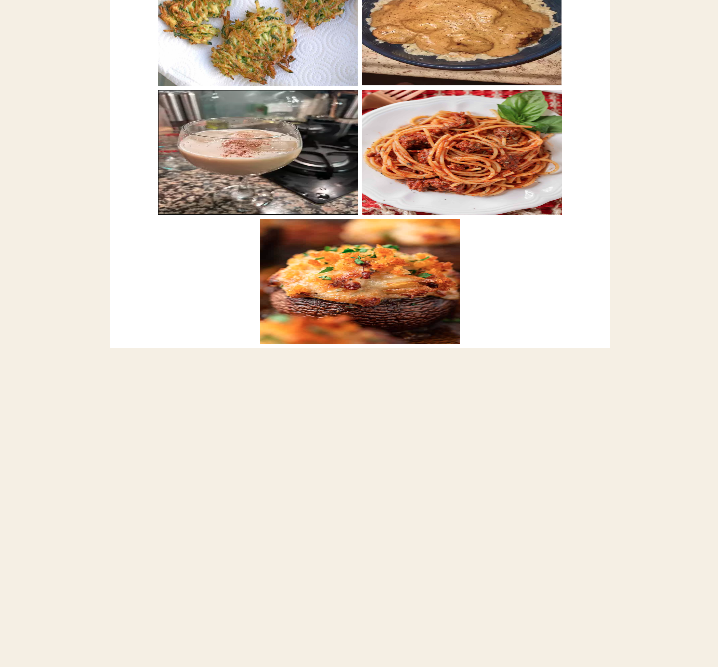
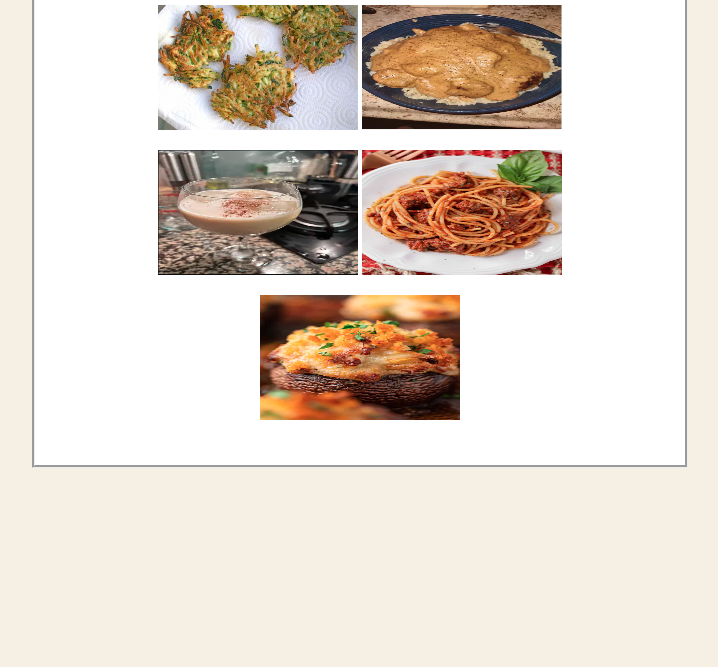
Before and after one commit to MarsupialTurnip/odin-recipes, a plain HTML site: page index.html in a window 1280 px wide. Shown: the part 133-800 px from the top of the page, without its empty margins (280-998 px from the left). Drawn offline with Linux system fonts and the light colour scheme.

Commit message:
added a <dvi> to the recipes fixed theme

```diff
--- a/index.html
+++ b/index.html
@@ -7,17 +7,20 @@
     <title>Recipe Book</title>
 </head>
 <body>
+    <div>
     <h1>Odin Recipes</h1>
-   <div>
+    <p id="one">
         <a class="a1" href="recipes/fritters.html"><img src="images/fritters.jpg" width="200px" height="125px"></a>
 
         <a class="a2"href="recipes/sweedishmeatballs.html"><img src="images/sweedish-meatballs.png" width="200px" height="125px"></a> <br>
-
+    </p>
+    <p>
         <a class="b1" href="recipes/coquito.html"><img src="images/coquito.png" width="200px" height="125px"></a></li>
 
         <a class="b2" href="recipes/spaghetti.html"><img src="images/spaghetti.png" width="200px" height="125px"></a><br>
-
+    </p>
+    <p>
         <a class="c1" href="recipes/crab-mushrooms.html"><img src="images/crab-mushroom.png" width="200px" height="125px"> </a>
-    <div>
+    </p>
+    </div>
 </body>
-</html>
--- a/style.css
+++ b/style.css
@@ -14,6 +14,8 @@ h1 {
 }
 div {
     background-color: white;
-    max-width: 500px;
+    width: 600px;
     margin: auto;
+    border-style: groove;
+    padding: 25px;
 }
```
Also changed, not shown: recipes/coquito.html (+3 -2 lines), recipes/crab-mushrooms.html (+2 -0 lines), recipes/fritters.html (+2 -0 lines), recipes/spaghetti.html (+3 -1 lines), recipes/sweedishmeatballs.html (+3 -1 lines).
